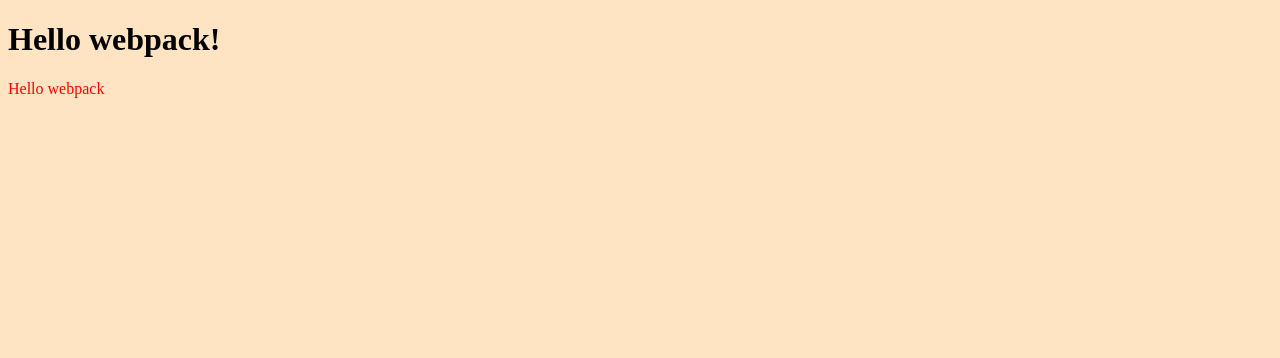
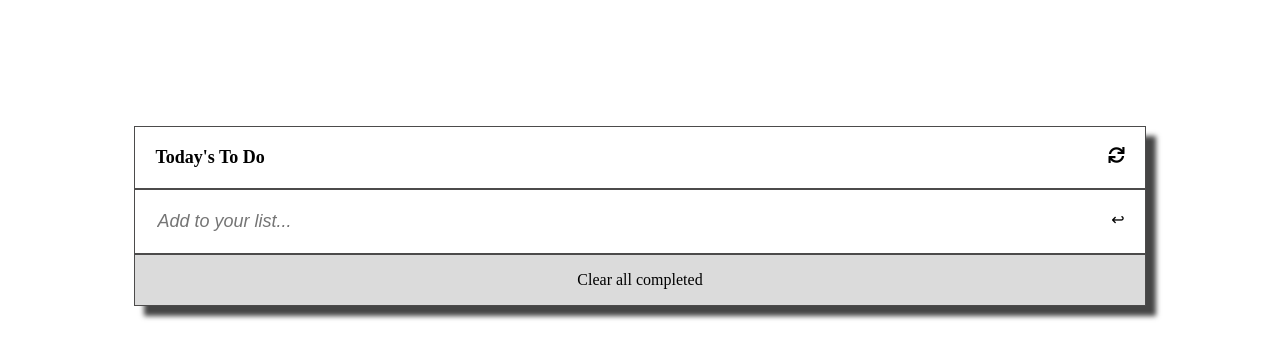
Before and after one commit to Kgomotso196/To-Do-List, a website built with webpack: page src/index.html in a window 1280 px wide. Built offline with nearby package versions, Linux system fonts and the light colour scheme.

Commit message:
Add to-do tasks

```diff
--- a/src/index.html
+++ b/src/index.html
@@ -1,11 +1,31 @@
 <!DOCTYPE html>
 <html lang="en">
   <head>
-      <meta charset="UTF-8">
-      <meta name="viewport" content="width=device-width, initial-scale=1.0">
-      <title>Webpack Exercise</title>
+    <meta charset="UTF-8">
+    <meta name="viewport" content="width=device-width, initial-scale=1.0">
+    <title>Webpack Exercise</title>
+    <link rel='stylesheet' href='https://cdnjs.cloudflare.com/ajax/libs/font-awesome/5.15.1/css/all.min.css'>
   </head>
   <body>
-    <h1>Hello webpack!</h1>
+    <main class="first-section">
+      <div class="first-holder">
+        <div class="title">
+          Today's To Do
+        </div>
+        <div class="sync">
+          <i class="fas fa-sync"></i>
+        </div>
+      </div>
+      <div class="second-holder">
+        <input type="text" placeholder="Add to your list..." id="text-section">
+        <span id="submit-section">↩</span>
+      </div>
+      <div class="main-holder">
+
+      </div>
+      <div class="last-holder">
+        <p>Clear all completed</p>
+      </div>
+    </main>
   </body>
 </html>
--- a/src/index.js
+++ b/src/index.js
@@ -1,14 +1,20 @@
-import _ from 'lodash';
 import './style.css';
 
-function component() {
-  const element = document.createElement('div');
+const todoTasks = [
+  { index: 1, type: 'Code Development', completed: true },
+  { index: 2, type: 'Code Testing', completed: false },
+  { index: 3, type: 'Code Maintenance', completed: true },
+];
 
-  // Lodash, now imported by this script
-  element.innerHTML = _.join(['Hello', 'webpack'], ' ');
-  element.classList.add('hello');
+const todoHolder = document.querySelector('');
 
-  return element;
-}
+const todos = todoTasks.map((todo) => `
+  <div class="todoTasks">
+    <div class="task"><input type="checkbox" id="checkBox" name="checkbox" value="1">
+      <label for="checkBox">${todo.type}</label>
+    </div>
+    <i class="fa fa-ellipsis-v" aria-hidden="true"></i>
+  </div>
+`).join('');
 
-document.body.appendChild(component());
+todoHolder.innerHTML = todos;
--- a/src/style.css
+++ b/src/style.css
@@ -1,7 +1,50 @@
-.hello {
-  color: red;
-  }
+.first-section {
+  margin: 10%;
+  box-shadow: 10px 10px 5px rgb(69, 69, 69);
+}
 
-body {
-  background-color: bisque;
+.first-holder,
+.second-holder,
+.todoTasks {
+  display: flex;
+  padding-top: 20px;
+  margin-top: 0;
+  margin-bottom: 0;
+  justify-content: space-between;
+  padding-bottom: 20px;
+  padding-left: 20px;
+  padding-right: 20px;
+  border: 1px solid rgb(76, 75, 75);
 }
+
+.title {
+  font-weight: 600;
+  font-size: large;
+}
+
+.last-holder {
+  text-align: center;
+  margin-top: 0;
+  margin-bottom: 10px;
+  border: 1px solid rgb(76, 75, 75);
+  background-color: rgb(219, 219, 219);
+}
+
+#text-section {
+  border: 0 solid white;
+  font-size: large;
+  font-style: italic;
+  width: 90%;
+}
+
+#text-section:focus {
+  outline: none;
+}
+
+.task {
+  font-size: large;
+}
+
+.todoTasks > i {
+  cursor: move;
+}
--- a/webpack.config.js
+++ b/webpack.config.js
@@ -2,11 +2,7 @@ const path = require('path');
 const HtmlWebpackPlugin = require('html-webpack-plugin');
 
 module.exports = {
-  mode: 'development',
   entry: './src/index.js',
-  devServer: {
-    static: './dist',
-  },
   plugins: [
     new HtmlWebpackPlugin({
       template: './src/index.html',
@@ -17,9 +13,6 @@ module.exports = {
     path: path.resolve(__dirname, 'dist'),
     clean: true,
   },
-  optimization: {
-    runtimeChunk: 'single',
-  },
   module: {
     rules: [
       {
```
Also changed, not shown: dist/index.html.
